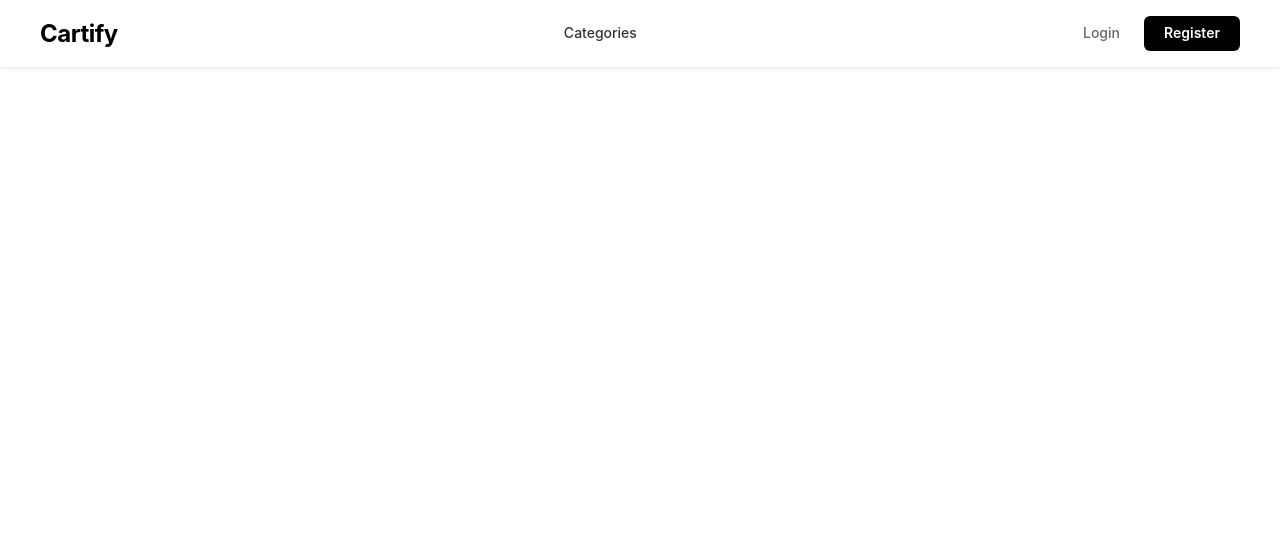
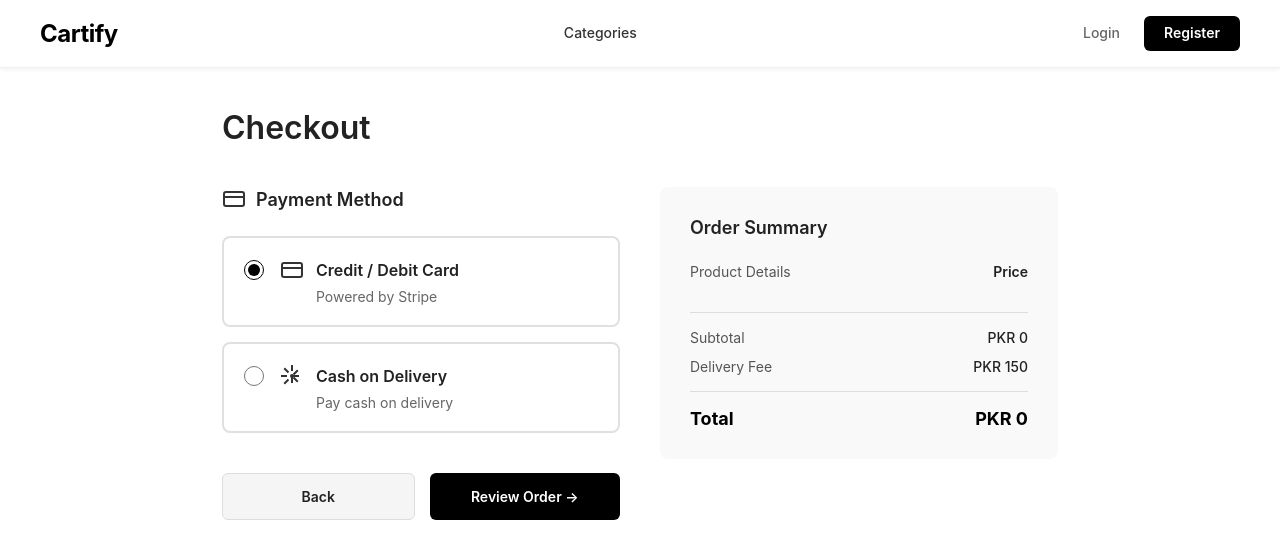
Before and after one commit to Hamzah-Amir/Cartify, a Django app: page /cart/process_checkout/ in a window 1280 px wide. Shown: the top 559 px of the page. Run offline with Django 5.2, Linux system fonts and the light colour scheme; parts of the project's set-up code (start-up, migrations or seed data) failed here and were passed over.

Commit message:
styled preocess checkout

```diff
--- a/static/cart/process_checkout.css
+++ b/static/cart/process_checkout.css
@@ -0,0 +1,301 @@
+.checkout-container {
+    width: 70vw;
+    margin: 0 auto;
+    padding: 40px 30px;
+    background-color: #fff;
+}
+
+.checkout-heading {
+    font-size: 32px;
+    font-weight: 600;
+    margin: 0 0 40px 0;
+    color: #222;
+}
+
+.checkout-content {
+    display: grid;
+    grid-template-columns: 1fr 1fr;
+    gap: 40px;
+    margin-top: 30px;
+}
+
+/* Payment Section */
+.payment-section {
+    background-color: #fff;
+}
+
+.section-title {
+    font-size: 18px;
+    font-weight: 600;
+    margin: 0 0 25px 0;
+    color: #222;
+    display: flex;
+    align-items: center;
+    gap: 10px;
+}
+
+.section-title svg {
+    width: 24px;
+    height: 24px;
+    color: #333;
+}
+
+.payment-options {
+    display: flex;
+    flex-direction: column;
+    gap: 15px;
+    margin-bottom: 30px;
+}
+
+.payment-option {
+    display: flex;
+    align-items: flex-start;
+    gap: 16px;
+    padding: 20px;
+    border: 2px solid #e0e0e0;
+    border-radius: 8px;
+    cursor: pointer;
+    transition: all 0.3s ease;
+}
+
+.payment-option:hover {
+    border-color: #999;
+    background-color: #f9f9f9;
+}
+
+.payment-option input[type="radio"] {
+    width: 20px;
+    height: 20px;
+    margin-top: 2px;
+    cursor: pointer;
+    accent-color: #000;
+    flex-shrink: 0;
+}
+
+.payment-option input[type="radio"]:checked + .payment-content {
+    color: #000;
+}
+
+.payment-content {
+    display: flex;
+    flex-direction: column;
+    gap: 6px;
+    flex: 1;
+}
+
+.payment-method {
+    font-size: 16px;
+    font-weight: 600;
+    color: #222;
+    display: flex;
+    align-items: center;
+    gap: 12px;
+}
+
+.payment-method svg {
+    width: 24px;
+    height: 24px;
+    color: #333;
+}
+
+.payment-subtitle {
+    font-size: 14px;
+    color: #666;
+    margin-left: 36px;
+}
+
+.checkout-actions {
+    display: flex;
+    gap: 15px;
+    margin-top: 40px;
+}
+
+.btn-back {
+    flex: 1;
+    padding: 14px 20px;
+    border: 1px solid #ddd;
+    border-radius: 6px;
+    background-color: #f5f5f5;
+    color: #222;
+    font-size: 14px;
+    font-weight: 600;
+    cursor: pointer;
+    text-align: center;
+    text-decoration: none;
+    transition: all 0.3s ease;
+}
+
+.btn-back:hover {
+    background-color: #e8e8e8;
+    border-color: #999;
+}
+
+.btn-review {
+    flex: 1;
+    padding: 14px 20px;
+    border: none;
+    border-radius: 6px;
+    background-color: #000;
+    color: #fff;
+    font-size: 14px;
+    font-weight: 600;
+    cursor: pointer;
+    transition: all 0.3s ease;
+}
+
+.btn-review:hover {
+    background-color: #222;
+}
+
+/* Order Summary Section */
+.order-summary-section {
+    background-color: #f9f9f9;
+    padding: 30px;
+    border-radius: 8px;
+    height: fit-content;
+    position: sticky;
+    top: 20px;
+}
+
+.summary-title {
+    font-size: 18px;
+    font-weight: 600;
+    margin: 0 0 25px 0;
+    color: #222;
+}
+
+.summary-items {
+    display: flex;
+    flex-direction: column;
+    gap: 12px;
+    margin-bottom: 20px;
+}
+
+.summary-item {
+    display: flex;
+    justify-content: space-between;
+    align-items: center;
+    font-size: 14px;
+    color: #555;
+    padding-bottom: 12px;
+}
+
+.item-name {
+    flex: 1;
+}
+
+.item-price {
+    font-weight: 600;
+    color: #222;
+}
+
+.summary-divider {
+    height: 1px;
+    background-color: #ddd;
+    margin: 16px 0;
+}
+
+.summary-row {
+    display: flex;
+    justify-content: space-between;
+    align-items: center;
+    font-size: 14px;
+    color: #555;
+    margin-bottom: 12px;
+}
+
+.summary-value {
+    color: #222;
+    font-weight: 500;
+}
+
+.summary-total {
+    display: flex;
+    justify-content: space-between;
+    align-items: center;
+    font-size: 18px;
+    font-weight: 700;
+    color: #000;
+    margin-top: 16px;
+}
+
+.total-amount {
+    font-weight: 700;
+    color: #000;
+}
+
+/* Responsive Design */
+@media (max-width: 1200px) {
+    .checkout-container {
+        width: 85vw;
+    }
+
+    .checkout-content {
+        grid-template-columns: 1fr;
+        gap: 30px;
+    }
+
+    .order-summary-section {
+        position: static;
+    }
+}
+
+@media (max-width: 768px) {
+    .checkout-container {
+        width: 95vw;
+        padding: 20px 15px;
+    }
+
+    .checkout-heading {
+        font-size: 24px;
+        margin-bottom: 25px;
+    }
+
+    .checkout-content {
+        gap: 20px;
+    }
+
+    .checkout-actions {
+        flex-direction: column;
+    }
+
+    .btn-back,
+    .btn-review {
+        width: 100%;
+    }
+
+    .payment-option {
+        padding: 16px;
+    }
+
+    .order-summary-section {
+        padding: 20px;
+    }
+}
+
+@media (max-width: 480px) {
+    .checkout-container {
+        width: 100vw;
+        padding: 15px 10px;
+    }
+
+    .checkout-heading {
+        font-size: 20px;
+    }
+
+    .section-title {
+        font-size: 16px;
+    }
+
+    .payment-method {
+        font-size: 14px;
+    }
+
+    .payment-subtitle {
+        font-size: 12px;
+    }
+
+    .summary-title {
+        font-size: 16px;
+    }
+}
--- a/templates/cart/process_checkout.html
+++ b/templates/cart/process_checkout.html
@@ -7,3 +7,97 @@
 {% block extra_head %}
 <link rel="stylesheet" href="{% static "cart/process_checkout.css" %}">
 {% endblock extra_head %}
+
+{% block body %}
+<div class="checkout-container">
+    <h1 class="checkout-heading">Checkout</h1>
+
+    <div class="checkout-content">
+        <!-- Payment Method Section -->
+        <div class="payment-section">
+            <h2 class="section-title">
+                <svg width="24" height="24" viewBox="0 0 24 24" fill="none" stroke="currentColor" stroke-width="2">
+                    <rect x="2" y="5" width="20" height="14" rx="2"/><path d="M2 10h20"/>
+                </svg>
+                Payment Method
+            </h2>
+
+            <div class="payment-options">
+                <!-- Credit/Debit Card -->
+                <label class="payment-option">
+                    <input type="radio" name="payment_method" value="card" checked>
+                    <div class="payment-content">
+                        <div class="payment-method">
+                            <svg width="24" height="24" viewBox="0 0 24 24" fill="none" stroke="currentColor" stroke-width="2">
+                                <rect x="2" y="5" width="20" height="14" rx="2"/><path d="M2 10h20"/>
+                            </svg>
+                            Credit / Debit Card
+                        </div>
+                        <div class="payment-subtitle">Powered by Stripe</div>
+                    </div>
+                </label>
+
+                <!-- Cash on Delivery -->
+                <label class="payment-option">
+                    <input type="radio" name="payment_method" value="cash_on_delivery">
+                    <div class="payment-content">
+                        <div class="payment-method">
+                            <svg width="24" height="24" viewBox="0 0 24 24" fill="none" stroke="currentColor" stroke-width="2">
+                                <circle cx="12" cy="12" r="1"/><path d="M12 1v6m0 6v6M4.22 4.22l4.24 4.24m5.08 5.08l4.24 4.24M1 12h6m6 0h6M4.22 19.78l4.24-4.24m5.08-5.08l4.24-4.24"/>
+                            </svg>
+                            Cash on Delivery
+                        </div>
+                        <div class="payment-subtitle">Pay cash on delivery</div>
+                    </div>
+                </label>
+            </div>
+
+            <div class="checkout-actions">
+                <a href="{% url 'checkout' %}" class="btn-back">Back</a>
+                <button class="btn-review">Review Order →</button>
+            </div>
+        </div>
+
+        <!-- Order Summary Section -->
+        <div class="order-summary-section">
+            <h2 class="summary-title">Order Summary</h2>
+
+            <div class="summary-items">
+                <!-- Item will be populated from cart -->
+                <div class="summary-item">
+                    <span class="item-name">Product Details</span>
+                    <span class="item-price">Price</span>
+                </div>
+            </div>
+
+            <div class="summary-divider"></div>
+
+            <div class="summary-row">
+                <span>Subtotal</span>
+                <span class="summary-value">PKR 0</span>
+            </div>
+
+            <div class="summary-row">
+                <span>Delivery Fee</span>
+                <span class="summary-value">PKR 150</span>
+            </div>
+
+            <div class="summary-divider"></div>
+
+            <div class="summary-total">
+                <span>Total</span>
+                <span class="total-amount">PKR 0</span>
+            </div>
+        </div>
+    </div>
+</div>
+
+<script>
+    // Handle payment method selection
+    document.querySelectorAll('input[name="payment_method"]').forEach(radio => {
+        radio.addEventListener('change', function() {
+            console.log('Selected payment method:', this.value);
+        });
+    });
+</script>
+{% endblock body %}
```
